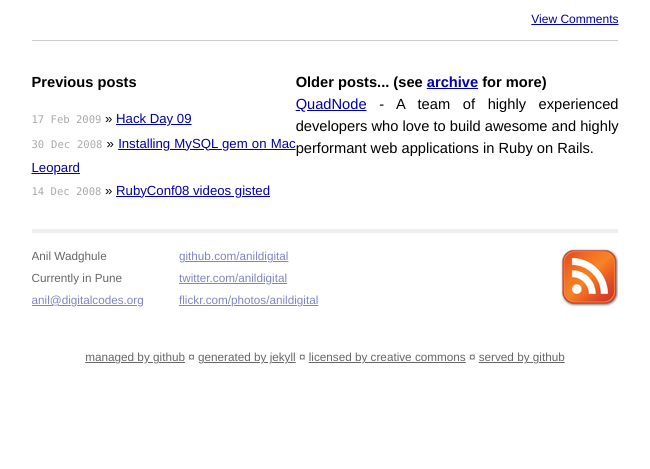
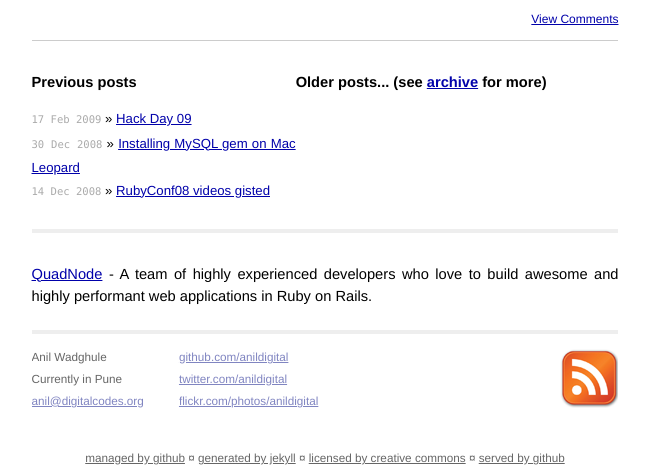
Before and after one commit to anildigital/anildigital.github.io, a Jekyll site: the page built from index.html, in a window 1280 px wide. Shown: the part 1061-1530 px from the top of the page, without its empty margins (315-965 px from the left). Built offline with Jekyll 4.4.1, drawn with Linux system fonts in a browser that asks for light colours; Markdown is read by kramdown in place of the engine named in the settings; comment, search, counter and statistics services are not loaded; before the commit the page ends 1429 px from its top, so only the background shows below that.

Commit message:
Added CSS

```diff
--- a/css/screen.css
+++ b/css/screen.css
@@ -155,6 +155,12 @@
 	color: #aaa;
 }
 
+.site .additional_info {
+	clear:both;
+	padding-top: 2em;
+	border-top: 4px solid #eee;
+}
+
 .site .footer {
 	clear:both;
 	font-size: 80%;
```
